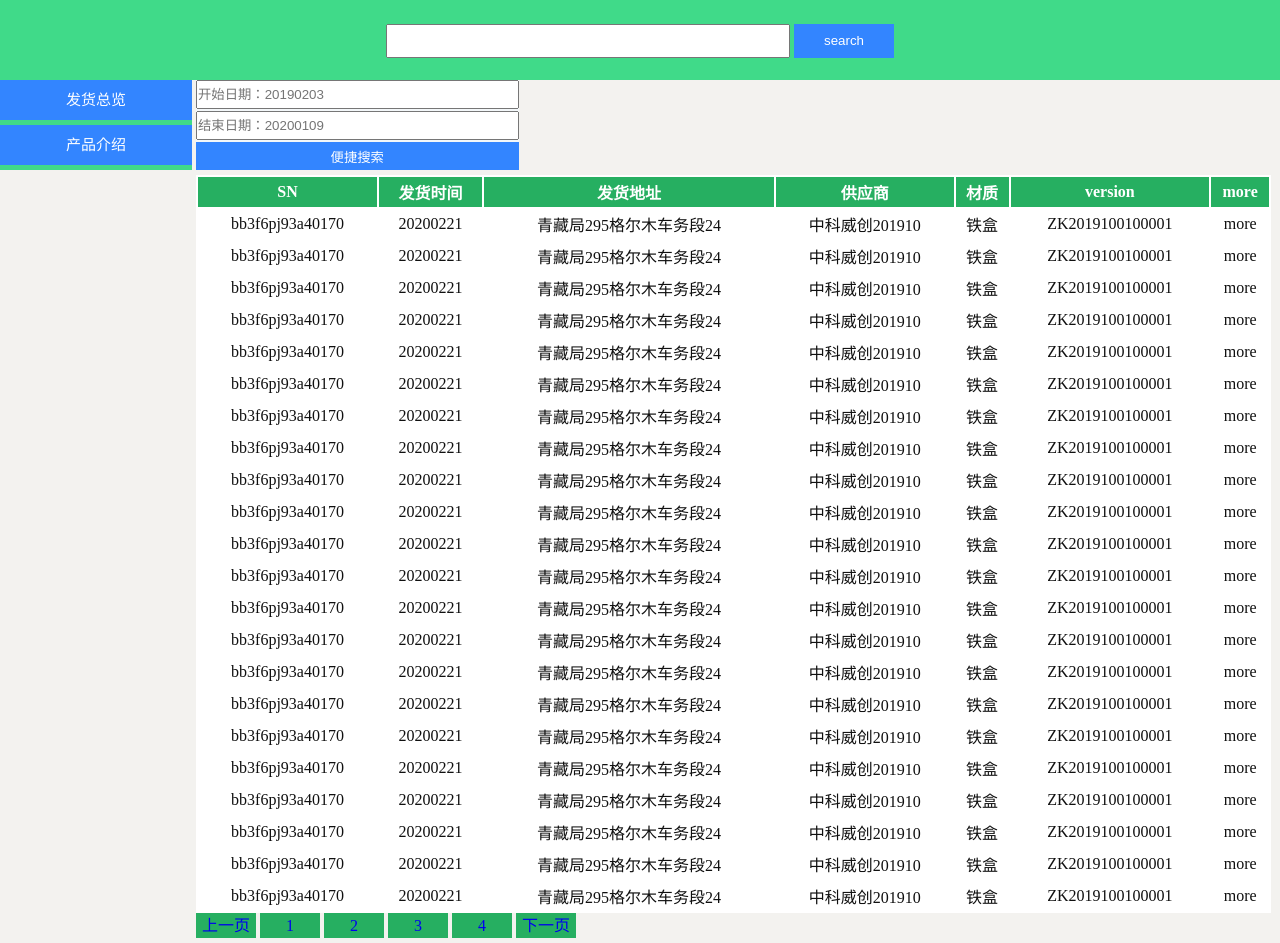
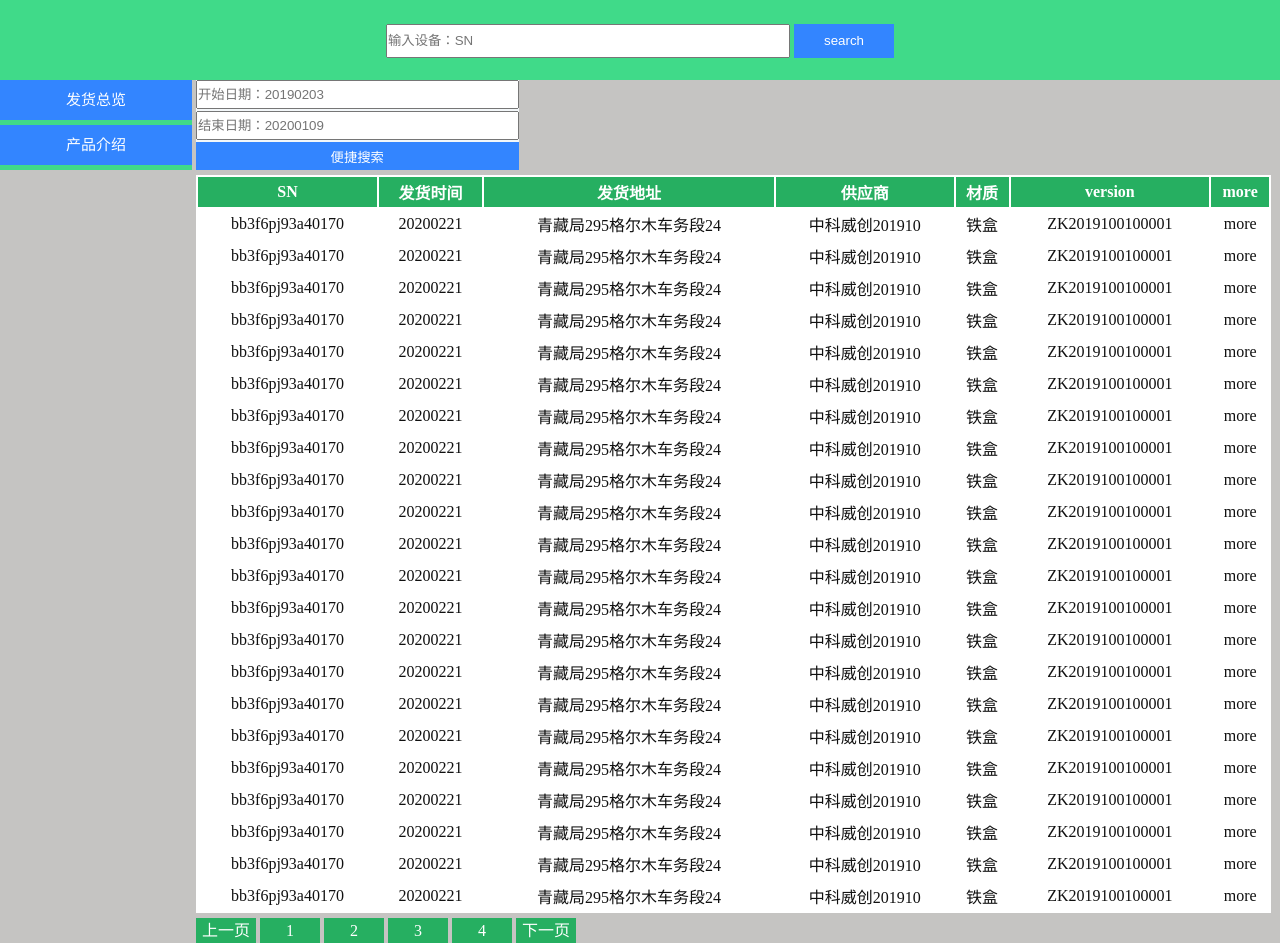
Before and after one commit to yiyouzhanghao/c4i, a website built with webpack: page src/index.html in a window 1280 px wide. Built offline with nearby package versions, Linux system fonts and the light colour scheme.

Commit message:
modified:   src/css/index.css 	modified:   src/css/reset.css 	modified:   src/index.html

```diff
--- a/src/css/index.css
+++ b/src/css/index.css
@@ -82,17 +82,19 @@
 }
 .paging{
     width: 100%;
+    margin-top: 5px;
 }
 .paging > ul{
     display: block;
-    margin: 0px auto;
 }
 .paging > ul > li{
     display: inline-block;
     width: 60px;
     height: 25px;
     background-color: #26AF61;
-    color: #fff;
     text-align: center;
     line-height: 25px;
 }
+.paging > ul > li >a{
+    color: #fff;
+}
--- a/src/css/reset.css
+++ b/src/css/reset.css
@@ -1,6 +1,6 @@
 body{
     margin: 0 0;
-    background-color: #f3f2ef;
+    background-color: #c5c4c2;
 }
 button{
     border: 0px;
--- a/src/index.html
+++ b/src/index.html
@@ -7,7 +7,7 @@
 </head>
 <body>
     <header class="header">
-        <input type="text" value="">
+        <input type="text" value="" placeholder="输入设备：SN">
         <button type="submit">
             search
         </button>
```
